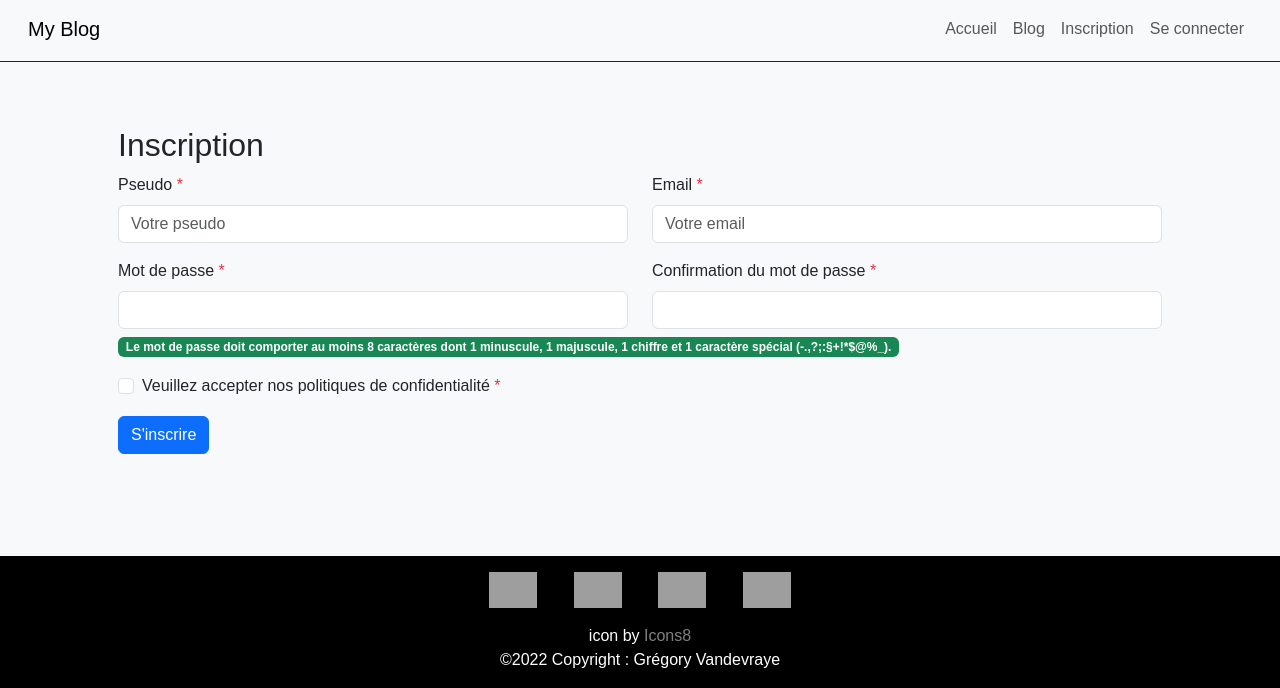
After one commit to genesis59/blog-php, a PHP site: template templates/frontoffice/pages/signin.html.twig in a window 1280 px wide. The commit adds this page. Shown: the part 609-1297 px from the top of the page. Run offline with PHP 8.4, Linux system fonts and the light colour scheme; the template is opened without the code that fills it, so the values that code supplies are empty; some libraries are stand-ins or nearby versions; some web fonts are replaced; grey boxes are pictures that could not be loaded.

Commit message:
Create register

```diff
--- /dev/null
+++ b/templates/frontoffice/components/form/_formRegister.html.twig
@@ -0,0 +1,48 @@
+<form method="post" id="form_register">
+    <div class="row">
+        <div class="mb-3 col-12 col-md-6">
+            <label for="pseudo" class="form-label">
+                Pseudo
+                <span class="text-danger">*</span>
+            </label>
+            <input type="text" class="form-control" id="pseudo" name="pseudo" placeholder="Votre pseudo" value="{{ form.pseudo }}"
+                   required>
+        </div>
+        <div class="mb-3 col-12 col-md-6">
+            <label for="email" class="form-label">
+                Email
+                <span class="text-danger">*</span>
+            </label>
+            <input type="email" class="form-control" id="email" name="email" placeholder="Votre email"
+                   value="{{ form.email }}" required>
+        </div>
+        <div class="mb-3 col-12 col-md-6">
+            <label for="password" class="form-label">
+                Mot de passe
+                <span class="text-danger">*</span>
+            </label>
+            <input type="password" class="form-control" id="password" name="password" required>
+            <span class="badge bg-success mt-2" >Le mot de passe doit comporter au moins 8 caractères dont 1 minuscule, 1 majuscule, 1 chiffre et 1 caractère spécial (-.,?;:§+!*$@%_).</span>
+            <span id="error_message" class="badge bg-danger" ></span>
+        </div>
+        <div class="mb-3 col-12 col-md-6">
+            <label for="confirm_password" class="form-label">
+                Confirmation du mot de passe
+                <span class="text-danger">*</span>
+            </label>
+            <input type="password" class="form-control" id="confirm_password" name="confirm_password" required>
+        </div>
+        <div class="col-12">
+            <div class="form-check">
+                <input class="form-check-input" type="checkbox" value="accept" name="confidentialite"
+                       id="confidentialite" value="{{ form.confidentialite }}" {{ form.confidentialite ? "checked" : "" }} required>
+                <label class="form-check-label" for="confidentialite">
+                    <a href="{{ url_domain }}privacy" class="text-dark">Veuillez accepter nos politiques de confidentialité</a> <span class="text-danger">*</span>
+                </label>
+            </div>
+        </div>
+        <div class="col-12 mt-3">
+            <button class="btn btn-primary" type="submit" id="button_form_register">S'inscrire</button>
+        </div>
+    </div>
+</form>
--- a/templates/frontoffice/layout.html.twig
+++ b/templates/frontoffice/layout.html.twig
@@ -4,9 +4,9 @@
     <meta http-equiv="Content-Type" content="text/html; charset=UTF-8">
     <meta name="viewport" content="width=device-width, initial-scale=1.0">
     <title>Grégory Vandevraye Développeur web</title>
-    <link rel="icon" type="image/x-icon" href="/images/favicon.png">
-    <link rel="stylesheet" href="/bootstrap-5.0.2-dist/css/bootstrap.css">
-    <link rel="stylesheet" href="/css/style.css">
+    <link rel="icon" type="image/x-icon" href="{{ url_domain }}images/favicon.png">
+    <link rel="stylesheet" href="{{ url_domain }}bootstrap-5.0.2-dist/css/bootstrap.css">
+    <link rel="stylesheet" href="{{ url_domain }}css/style.css">
 </head>
 <body class="bg-light">
 {% include './frontoffice/components/_header.html.twig' %}
@@ -14,7 +14,7 @@
 {% block content %}
 {% endblock %}
 {% include './frontoffice/components/_footer.html.twig' %}
-<script src="/bootstrap-5.0.2-dist/js/bootstrap.bundle.js"></script>
-<script src="/js/app.js"></script>
+<script src="{{ url_domain }}bootstrap-5.0.2-dist/js/bootstrap.bundle.js"></script>
+<script src="{{ url_domain }}js/app.js"></script>
 </body>
 </html>
--- /dev/null
+++ b/templates/frontoffice/pages/signin.html.twig
@@ -0,0 +1,9 @@
+{% extends './frontoffice/layout.html.twig' %}
+
+{% block content %}
+    <div class="container mb-3 p-5">
+        {% include './frontoffice/components/_flashes.html.twig' %}
+        <h2>Inscription</h2>
+        {% include './frontoffice/components/form/_formRegister.html.twig' %}
+    </div>
+{% endblock %}
```
Also changed, not shown: src/Controller/Frontoffice/SecurityController.php (+23 -3 lines), src/Service/Model/UserService.php (+27 -2 lines), src/Service/Validator.php (+49 -7 lines), public/js/app.js.
